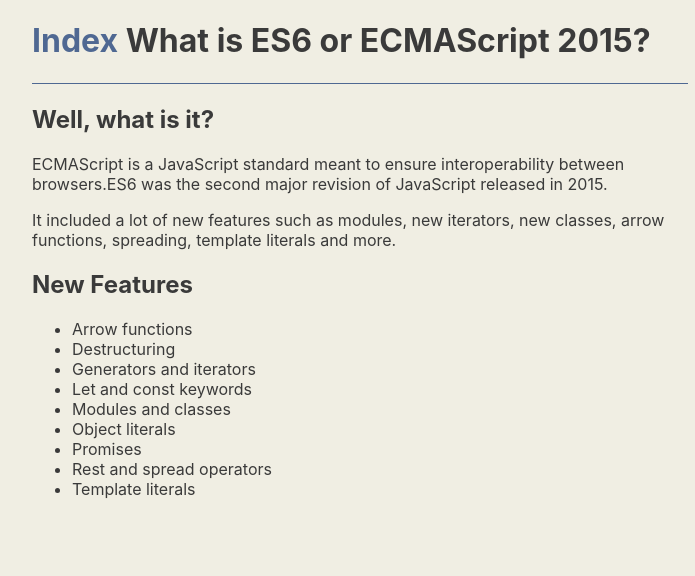
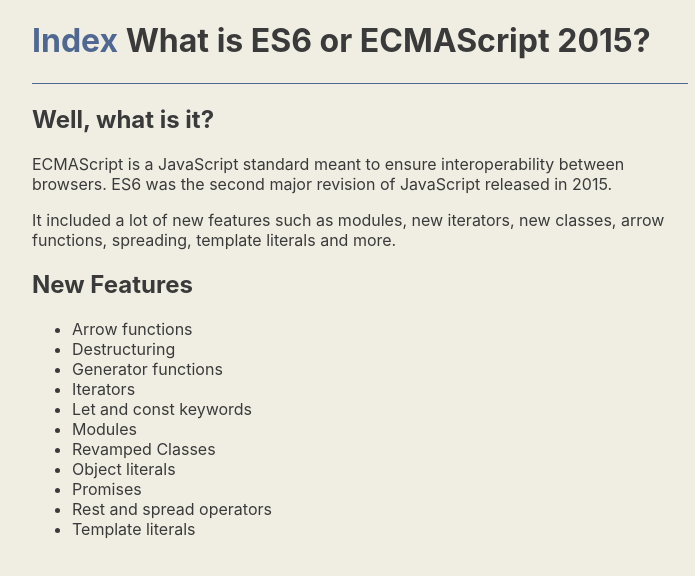
Before and after one commit to drbzyx/es6-concepts, a Next.js app in the folder app/: page /ecma-2015 in a window 1280 px wide. Shown: the top 576 px of the page, without its empty margins (280-975 px from the left). Built offline with nearby package versions, Linux system fonts and the light colour scheme.

Commit message:
App: fix typos

```diff
--- a/app/pages/arrow-functions.js
+++ b/app/pages/arrow-functions.js
@@ -17,7 +17,7 @@ export default function ArrowFunctions() {
         </Paragraph>
         <Paragraph>
           Due to the fact this is a one liner, you could ditch the{' '}
-          <Code>{`{}`}</Code> like:{' '}
+          <Code>{`{ ... }`}</Code> like:{' '}
           <Code>{`const returnArgs = (...args) => args`}</Code>
         </Paragraph>
         <Paragraph>
--- a/app/pages/collections.js
+++ b/app/pages/collections.js
@@ -90,7 +90,7 @@ export default function Maps() {
       <Section>
         <Subheading>WeakSets (New with ES6)</Subheading>
         <Paragraph>
-          Similar to the <Code>WeakMap</Code> discussion above, here we follow a
+          As with the <Code>WeakMap</Code> discussion above, here we follow a
           similar pattern. We may only add objects, an object may exist in the{' '}
           <Code>WeakSet</Code> if it's reachable from somewhere else, and it
           only supports <Code>add</Code>, <Code>has</Code>, <Code>delete</Code>;
--- a/app/pages/ecma-2015.js
+++ b/app/pages/ecma-2015.js
@@ -11,9 +11,11 @@ export default function Ecma() {
   const items = [
     { text: 'Arrow functions' },
     { text: 'Destructuring' },
-    { text: 'Generators and iterators' },
+    { text: 'Generator functions' },
+    { text: 'Iterators' },
     { text: 'Let and const keywords' },
-    { text: 'Modules and classes' },
+    { text: 'Modules' },
+    { text: 'Revamped Classes' },
     { text: 'Object literals' },
     { text: 'Promises' },
     { text: 'Rest and spread operators' },
@@ -27,7 +29,7 @@ export default function Ecma() {
         <Subheading>Well, what is it?</Subheading>
         <Paragraph>
           ECMAScript is a JavaScript standard meant to ensure interoperability
-          between browsers.ES6 was the second major revision of JavaScript
+          between browsers. ES6 was the second major revision of JavaScript
           released in 2015.
         </Paragraph>
         <Paragraph>
--- a/app/pages/generators.js
+++ b/app/pages/generators.js
@@ -12,9 +12,9 @@ export default function Generators() {
           <Code>{'function* generateSomething() { ... }'}</Code>.
         </Paragraph>
         <Paragraph>
-          The keyword <Code>yield 'randomValue'</Code> is used to suspend the
-          function and return the value to the caller. Calling the function
-          again would resume from after that statement.
+          The keyword <Code>yield</Code> is used to suspend the function and
+          return a value. Calling the function again would resume from after
+          that statement.
         </Paragraph>
         <Paragraph>
           The <Code>next()</Code> method is the main method of these generators.
--- a/app/pages/hoisting.js
+++ b/app/pages/hoisting.js
@@ -11,7 +11,7 @@ export default function Hoisting() {
           script or a function. Variables using <Code>let</Code> or{' '}
           <Code>const</Code> are hoisted to top of the block, but they aren't
           initialized; so the block of code is aware of these variables, but
-          they can't be used until they are declared.
+          they can't be used until they are declared. Classes aren't hoisted.
         </Paragraph>
       </Section>
     </Main>
--- a/app/pages/promises.js
+++ b/app/pages/promises.js
@@ -6,9 +6,9 @@ export default function Promises() {
       <Heading>What are Promises?</Heading>
       <Section>
         <Paragraph>
-          A Promise is an object which representations the eventual completion
-          or failure of an asynchronous operation and its returned value. You
-          can create promises by doing:{' '}
+          A Promise is an object which represents the eventual completion or
+          failure of an asynchronous operation and its returned value. You can
+          create promises by doing:{' '}
           <Code>{`const promise = new Promise((resolve, reject) => { resolve('something') })`}</Code>
         </Paragraph>
         <Paragraph>
```
